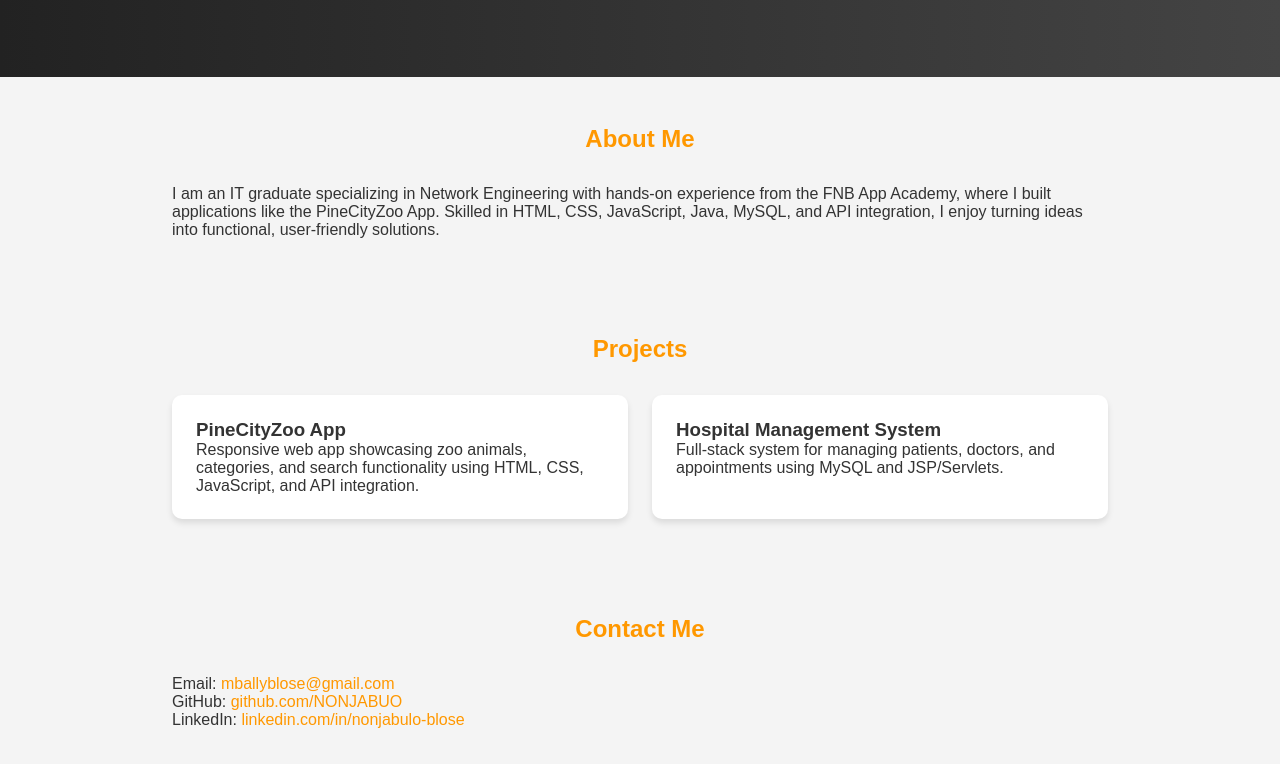
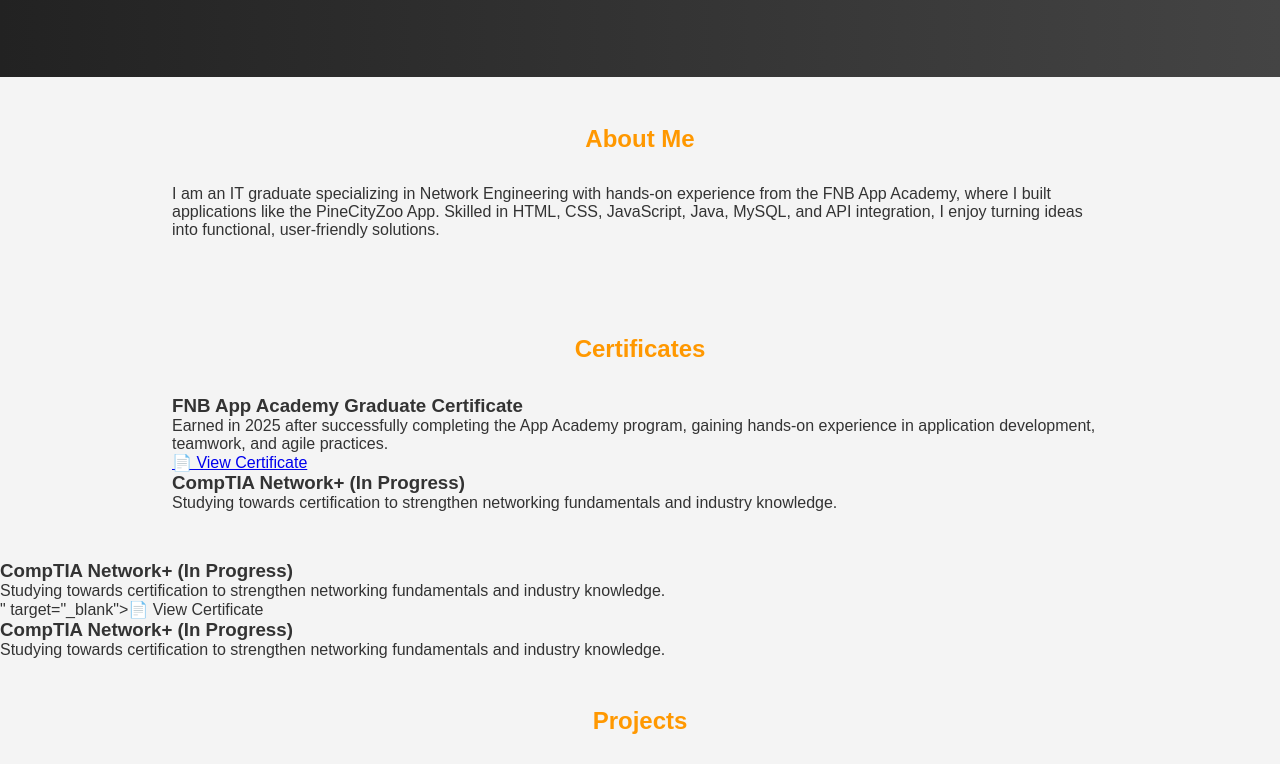
Before and after one commit to NONJABUO/github.my-portfolio, a plain HTML site: page index.html in a window 1280 px wide. Shown: the part 188-952 px from the top of the page. Drawn offline with Linux system fonts and the light colour scheme.

Commit message:
initial commit

```diff
--- a/index.html
+++ b/index.html
@@ -29,6 +29,45 @@
         <p>I am an IT graduate specializing in Network Engineering with hands-on experience from the FNB App Academy, where I built applications like the PineCityZoo App. Skilled in HTML, CSS, JavaScript, Java, MySQL, and API integration, I enjoy turning ideas into functional, user-friendly solutions.</p>
     </section>
 
+      <!-- Certificates Section -->
+  <section id="certificates">
+    <h2>Certificates</h2>
+    <div class="cert-grid">
+      <div class="cert-card">
+        <h3>FNB App Academy Graduate Certificate</h3>
+        <p>Earned in 2025 after successfully completing the App Academy program,
+        gaining hands-on experience in application development, teamwork, and agile practices.</p>
+        <a href="file:///C:/Users/Nonjabulo/Downloads/Nonjabulo-FNB-APP-ACADEMY%20Certificate.pdf" target="_blank">📄 View Certificate</a>
+      </div>
+
+      <!-- Add more certificates here -->
+      <div class="cert-card">
+        <h3>CompTIA Network+ (In Progress)</h3>
+        <p>Studying towards certification to strengthen networking fundamentals and industry knowledge.</p>
+      </div>
+    </div>
+  </section>
+
+      <!-- Add more certificates here -->
+      <div class="cert-card">
+        <h3>CompTIA Network+ (In Progress)</h3>
+        <p>Studying towards certification to strengthen networking fundamentals and industry knowledge.</p>
+      </div>
+    </div>
+  </section>
+" target="_blank">📄 View Certificate</a>
+      </div>
+
+
+      <div class="cert-card">
+        <h3>CompTIA Network+ (In Progress)</h3>
+        <p>Studying towards certification to strengthen networking fundamentals and industry knowledge.</p>
+      </div>
+    </div>
+  </section>
+
+
+
     <!-- Projects Section -->
     <section id="projects">
         <h2>Projects</h2>
```
